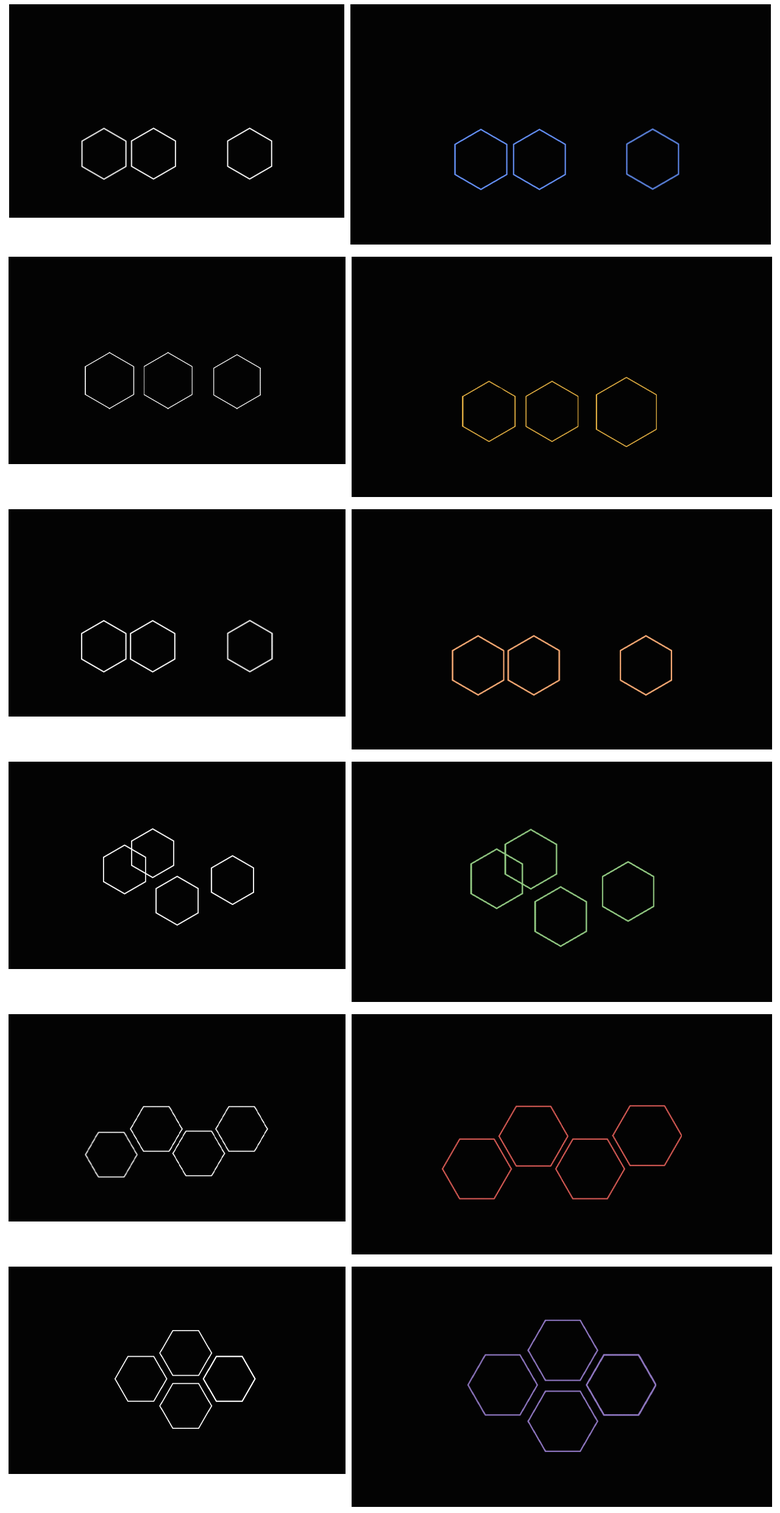
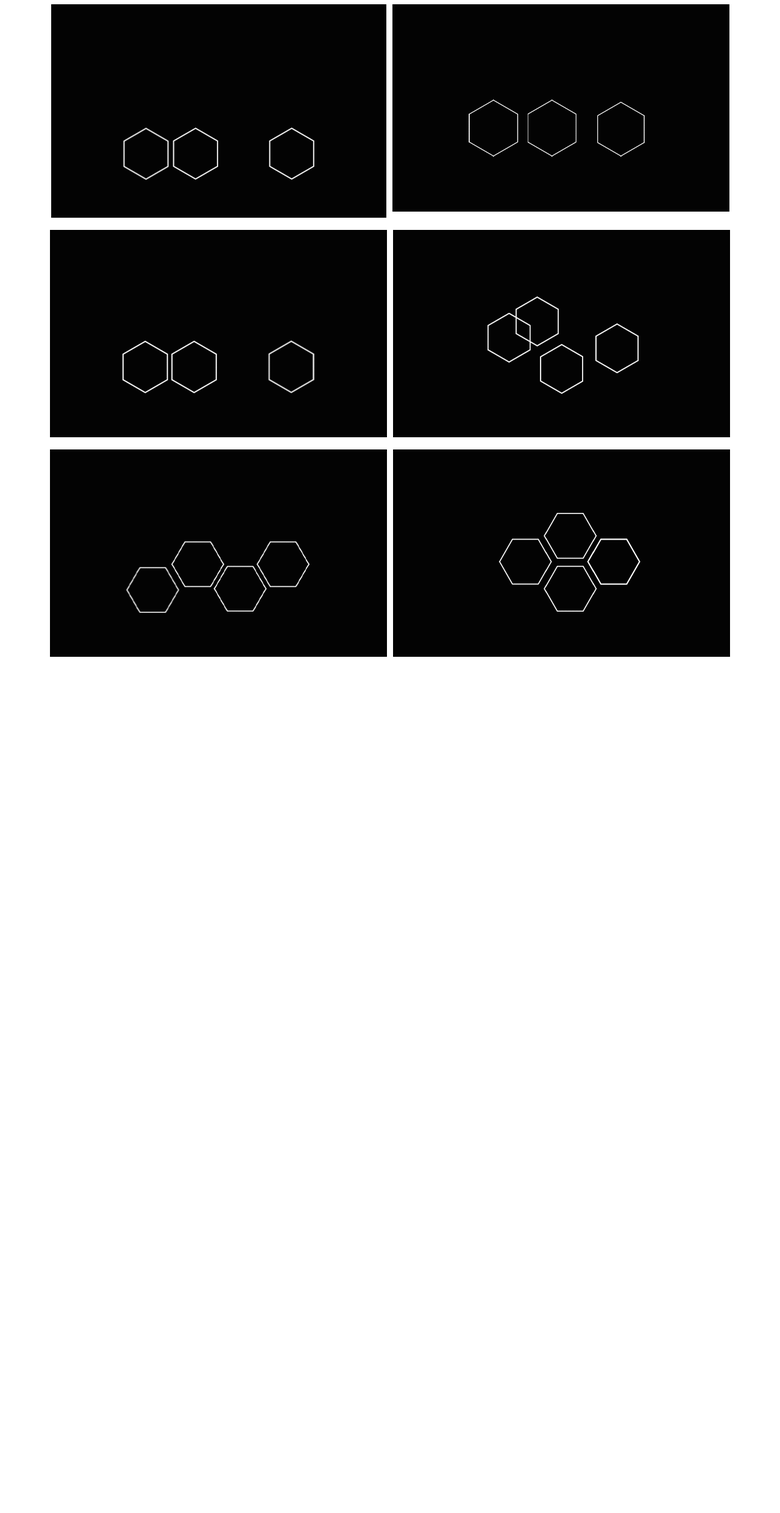
Before and after one commit to development-nerdmedia/Number6-gif-servicio2-con-fondo-mas-todos-los-servicios, a plain HTML site: page index.html in a window 1280 px wide. Shown: the part 303-2784 px from the top of the page at 61% size. After the commit the page ends 1390 px from the top, so only its background shows below. Drawn offline with Linux system fonts and the light colour scheme.

Commit message:
Add files via upload

```diff
--- a/index.html
+++ b/index.html
@@ -29,27 +29,15 @@
     <img src="Servicio 2 con fondo.gif" alt="" />
     <div>
       <img src="Servicio1.gif" alt="" />
-      <img src="Servicio1_color.gif" alt="" />
-    </div>
-    <div>
       <img src="Servicio2.gif" alt="" />
-      <img src="Servicio2_color.gif" alt="" />
     </div>
     <div>
       <img src="Servicio3.gif" alt="" />
-      <img src="Servicio3_color.gif" alt="" />
-    </div>
-    <div>
       <img src="Servicio4.gif" alt="" />
-      <img src="Servicio4_color.gif" alt="" />
     </div>
     <div>
       <img src="Servicio5.gif" alt="" />
-      <img src="Servicio5_color.gif" alt="" />
-    </div>
-    <div>
       <img src="Servicio6.gif" alt="" />
-      <img src="Servicio6_color.gif" alt="" />
     </div>
   </body>
 </html>
```
